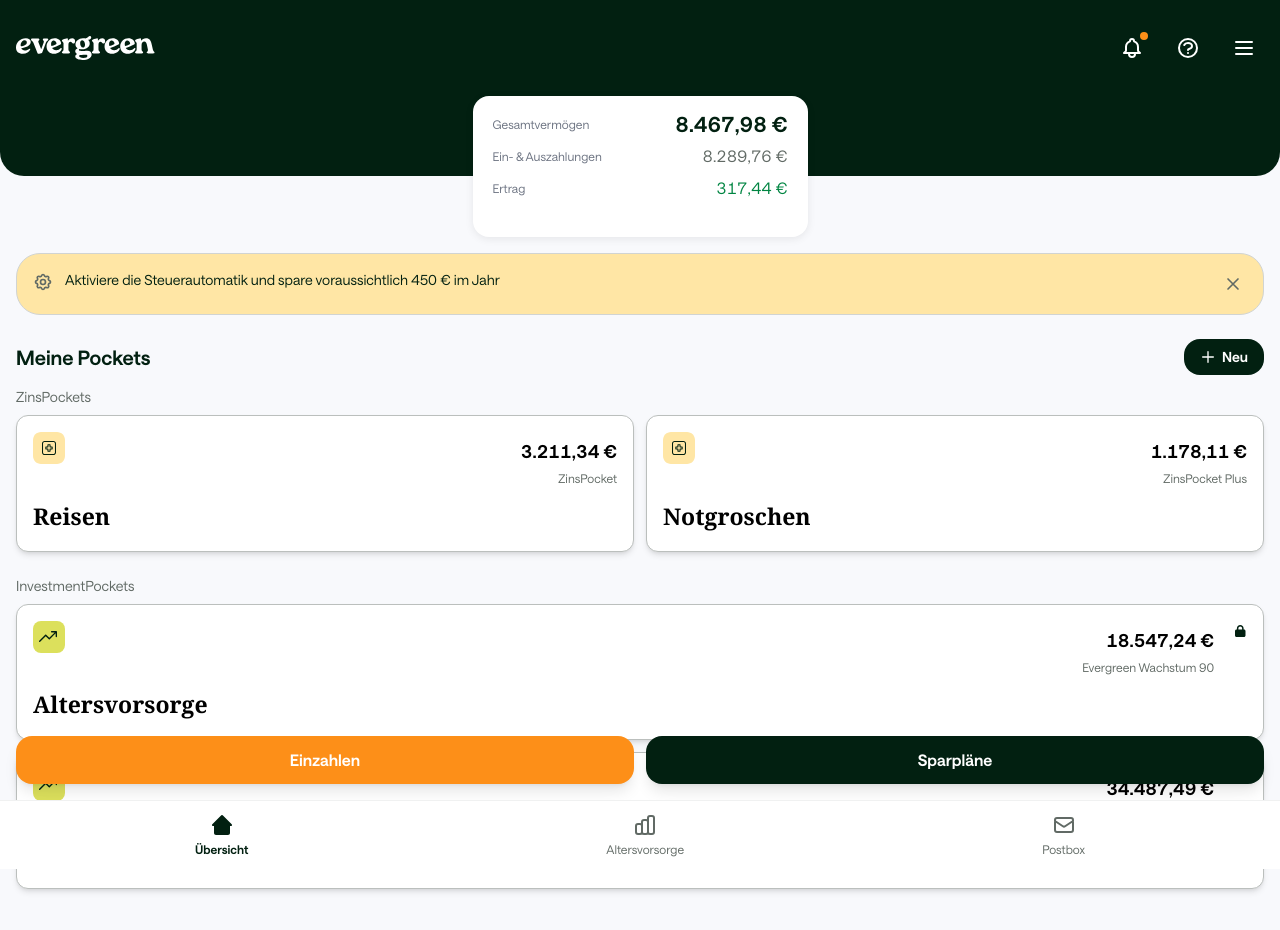
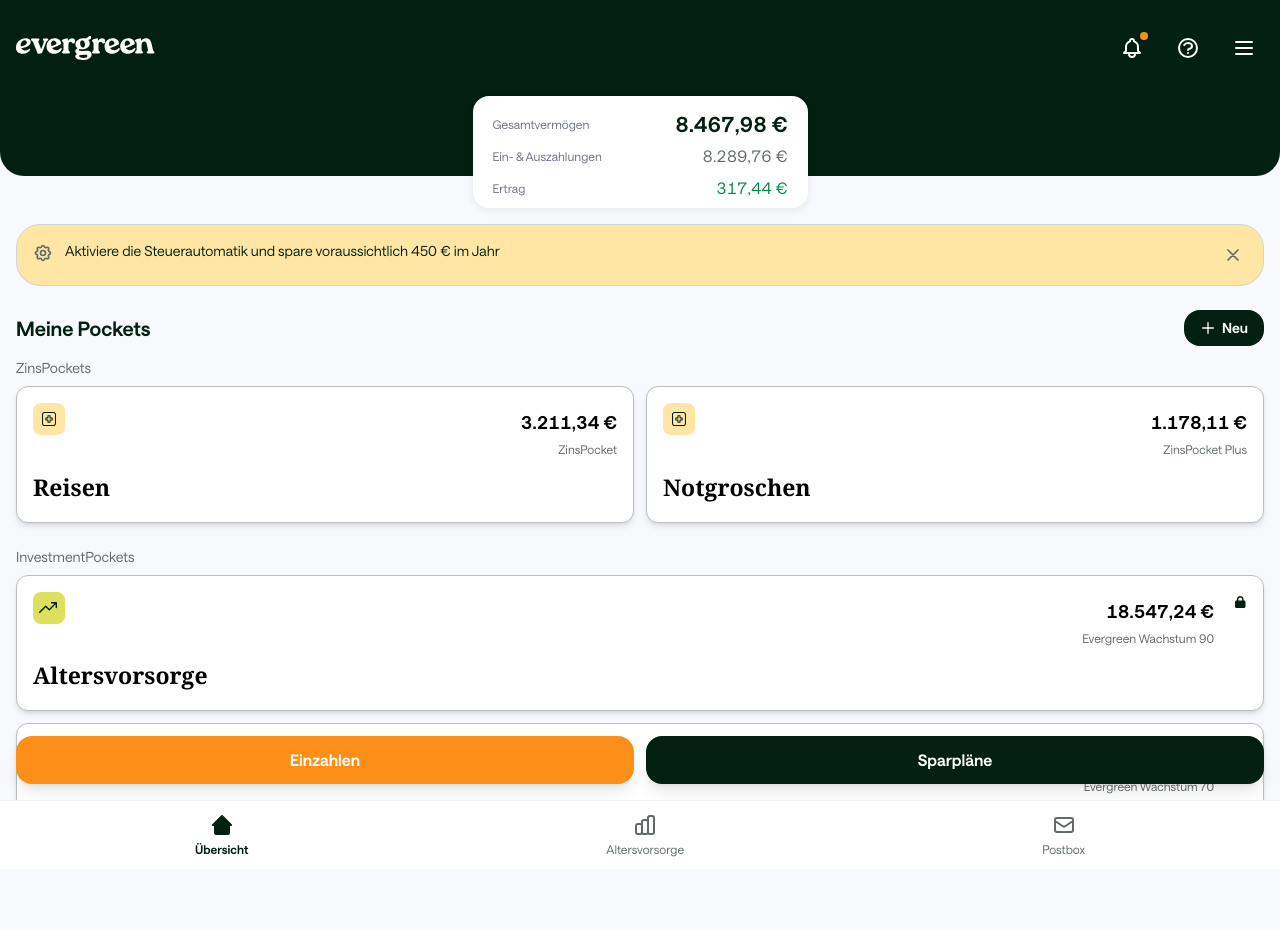
Before and after one commit to ivenkurz/kindersparplan, a Next.js app: page /Dashboard in a window 1280 px wide. Shown: the top 930 px of the page. Built offline with nearby package versions, Linux system fonts and the light colour scheme.

Commit message:
Gesamtvermögen-Card: weniger Platz unter Ertrag (pb-3, min-h entfernt)

```diff
--- a/app/Dashboard/page.tsx
+++ b/app/Dashboard/page.tsx
@@ -85,7 +85,7 @@ export default function DashboardPage() {
 
         {/* Account Summary Card – mittig, gleiche Abstände links/rechts */}
         <section className="px-4 -mt-20 pb-0 font-saans flex justify-center">
-          <div className="flex flex-row items-start p-5 min-h-[141px] w-full max-w-[335px] bg-ds-neutral-0 rounded-2xl shadow-[0px_2px_8px_rgba(0,0,0,0.08)]">
+          <div className="flex flex-row items-start px-5 pt-5 pb-3 w-full max-w-[335px] bg-ds-neutral-0 rounded-2xl shadow-[0px_2px_8px_rgba(0,0,0,0.08)]">
             {/* Labels | Values – gap 74px */}
             <div className="flex flex-row items-start gap-8 md:gap-[74px] flex-1 min-w-0">
               {/* Labels – 12px, weight 380, #6B7280 */}
```
